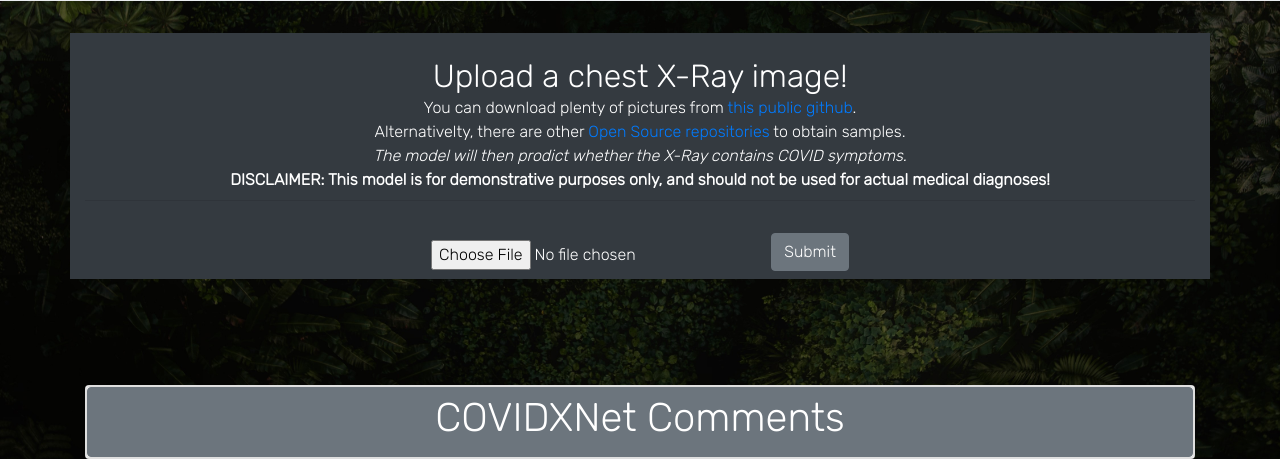
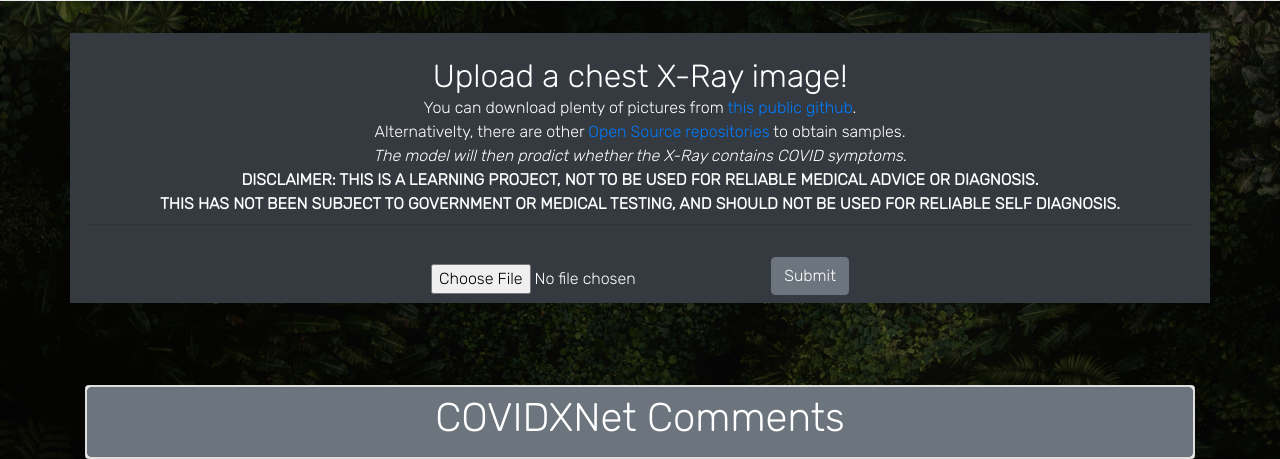
Before and after one commit to BAK2K3/BAKNetwork, a Flask app: page /cnn/covid in a window 1280 px wide. Shown: the part 341-800 px from the top of the page. Run offline with Flask 2, Linux system fonts and the light colour scheme; data that the repository does not hold is empty; parts of the project's set-up code (start-up, migrations or seed data) failed here and were passed over; some libraries are stand-ins or nearby versions.

Commit message:
fixed disclaimer

```diff
--- a/baknetworks/templates/cnn_covid.html
+++ b/baknetworks/templates/cnn_covid.html
@@ -26,7 +26,7 @@
     You can download plenty of pictures from <a href=https://github.com/ieee8023/covid-chestxray-dataset/tree/master/images target="_blank">this public github</a>.<br>
     Alternativelty, there are other <a href=https://www.researchgate.net/post/updated_list_Last_updated_June_25th_2020_of_Coronavirus_Covid-19_dataset_and_other_Research_Resources target="_blank">Open Source repositories</a> to obtain samples.<br>
     <em>The model will then prodict whether the X-Ray contains COVID symptoms.</em><br>
-    <strong>DISCLAIMER: This model is for demonstrative purposes only, and should not be used for actual medical diagnoses!</strong>
+    <strong>DISCLAIMER: THIS IS A LEARNING PROJECT, NOT TO BE USED FOR RELIABLE MEDICAL ADVICE OR DIAGNOSIS. <br>THIS HAS NOT BEEN SUBJECT TO GOVERNMENT OR MEDICAL TESTING, AND SHOULD NOT BE USED FOR RELIABLE SELF DIAGNOSIS. </strong>
     <hr class="my-2">
     <form method="POST" enctype="multipart/form-data">
         <div class='container pt-4'>
```
